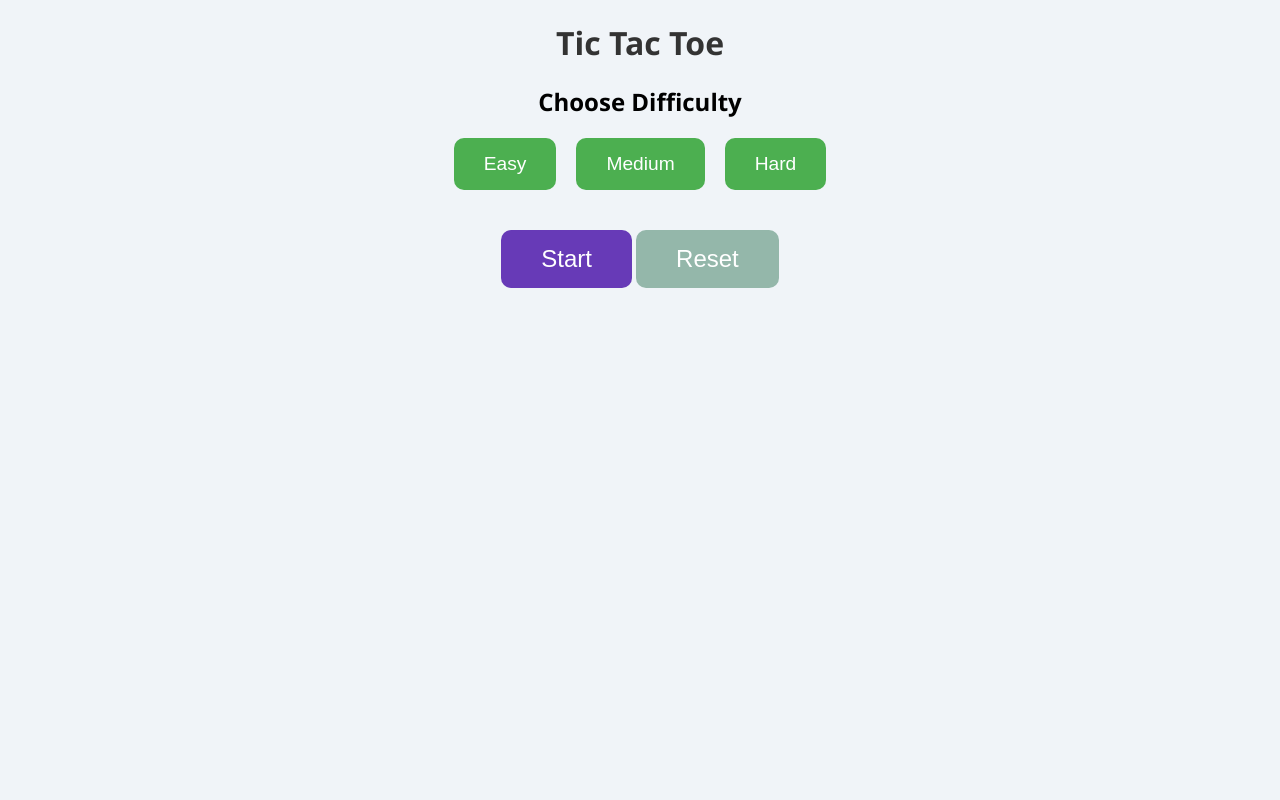
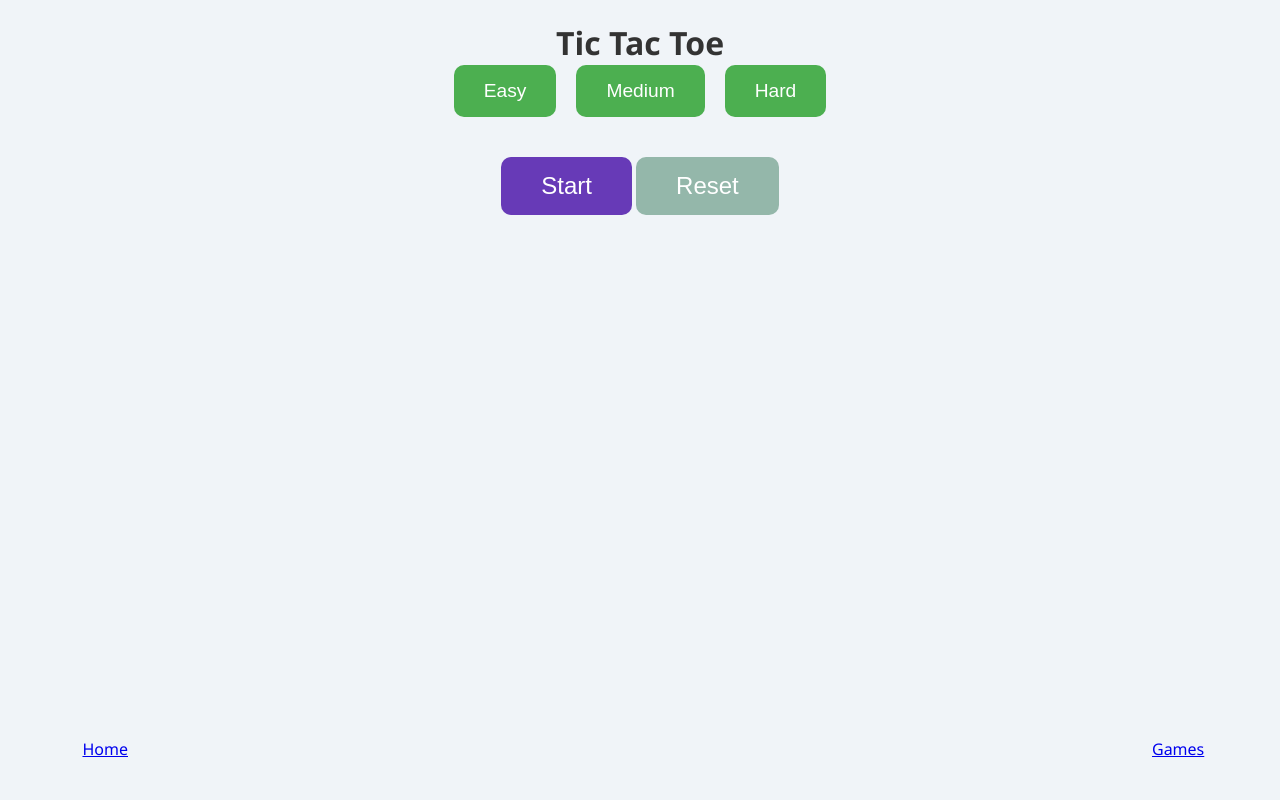
Before and after one commit to Grace-Ps/MyPortfolio, a Django app: page /game/1/ in a window 1280 px wide. Run offline with Django 5.2, Linux system fonts and the light colour scheme.

Commit message:
TicTacToe

```diff
--- a/MyProfile/Portfolio/Templates/TicTacToe.html
+++ b/MyProfile/Portfolio/Templates/TicTacToe.html
@@ -12,7 +12,7 @@
     <h1>Tic Tac Toe</h1>
 
     <div id="startMenu" class="startMenu">
-        <h2>Choose Difficulty</h2>
+<!--        <h2>Choose Difficulty</h2>-->
         <div class="difficulty-options">
             <button class="difficulty-button" data-level="easy">Easy</button>
             <button class="difficulty-button" data-level="medium">Medium</button>
@@ -35,5 +35,11 @@
 
     <div id="congrats" class="congrats hidden"></div>
     <div id="Messages" class="Messages hidden"></div>
+    <div class="isotope-overlay BackRight">
+        <a href="{% url 'game_page' game_id=0 %}">Games</a>
+    </div><!-- /.isotope-overlay -->
+    <div class="isotope-overlay BackHome">
+        <a href="{% url 'home'  %}">Home</a>
+    </div><!-- /.isotope-overlay -->
 </body>
 </html>
--- a/MyProfile/Portfolio/Templates/game_page.html
+++ b/MyProfile/Portfolio/Templates/game_page.html
@@ -17,5 +17,8 @@
     <a href="{% url 'game_page' game_id=3 %}" class="game-card">Typing Speed Test</a>
   </div>
 
+  <div class="isotope-overlay BackHome">
+    <a href="{% url 'home'  %}">Home</a>
+</div>
 </body>
 </html>
--- a/MyProfile/Portfolio/Templates/index.html
+++ b/MyProfile/Portfolio/Templates/index.html
@@ -71,7 +71,7 @@
 					<button type="button" class="navbar-toggle" data-toggle="collapse" data-target="#navbar-menu">
 						<i class="fa fa-bars"></i>
 					</button>
-					<a class="navbar-brand" href="index.html">Monika Grace</a>
+					<a class="navbar-brand" href="{% url 'home'  %}">Monika Grace</a>
 				</div><!--/.navbar-header-->
 				<!-- End Header Navigation -->
 
--- a/MyProfile/static/assets/css/tic_tac_toe.css
+++ b/MyProfile/static/assets/css/tic_tac_toe.css
@@ -135,3 +135,16 @@
     .reset-button{
      background: #94b7aa;
     }
+
+.BackRight{
+    position: fixed;
+    bottom: 5%;
+    left: 90%;
+
+}
+
+.BackHome {
+    position: fixed;
+    bottom: 5%;
+    right: 90%;
+}
```
Also changed, not shown: MyProfile/static/assets/css/GameHub.css (+13 -0 lines).
